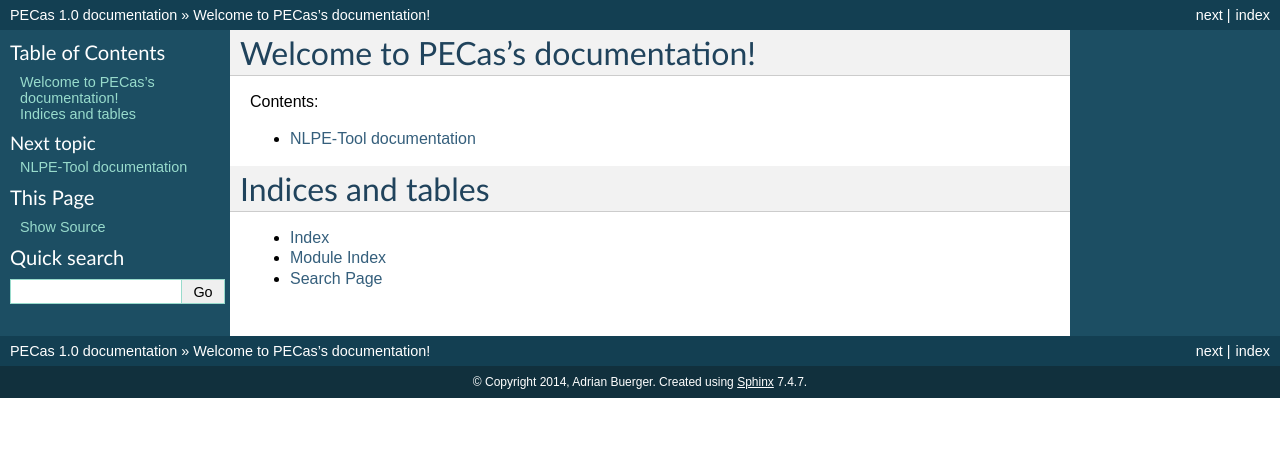
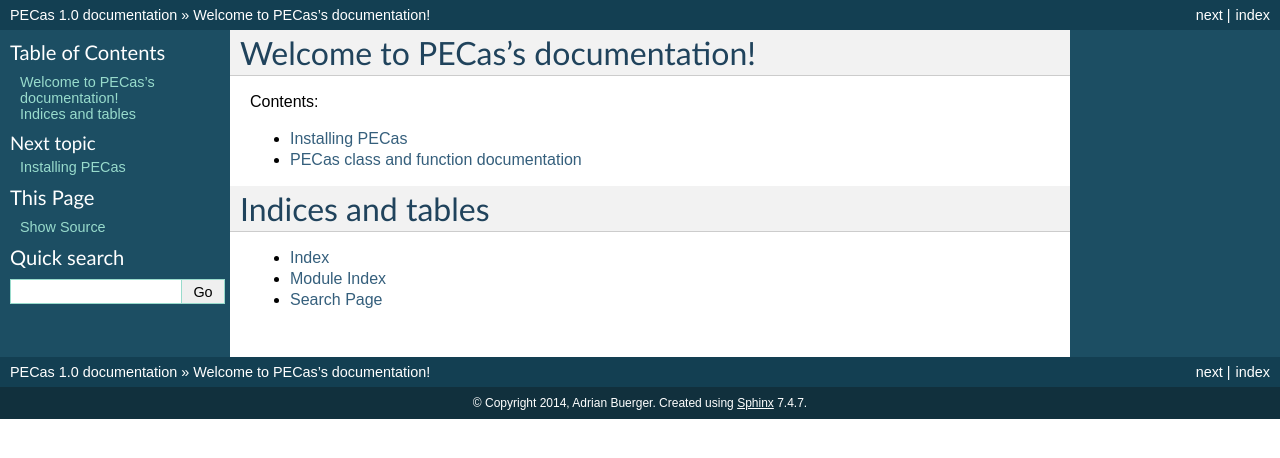
Before and after one commit to vishalbelsare/PECas, a Sphinx documentation site: the page built from doc/index.rst, in a window 1280 px wide. Shown: the top 458 px of the page. Built offline with Sphinx 7.4.7, drawn with Linux system fonts in a browser that asks for light colours.

Commit message:
added installation section to documentation

```diff
--- a/doc/index.rst
+++ b/doc/index.rst
@@ -11,6 +11,7 @@
 .. toctree::
    :maxdepth: 2
 
+   install
    tool
 
 
--- a/doc/tool.rst
+++ b/doc/tool.rst
@@ -1,5 +1,5 @@
-NLPE-Tool documentation
-=======================
+PECas class and function documentation
+======================================
 
-.. automodule:: nlpetool
+.. automodule:: pecas
     :members:
```
Also changed, not shown: doc/install.rst (added, +23 -0 lines).
